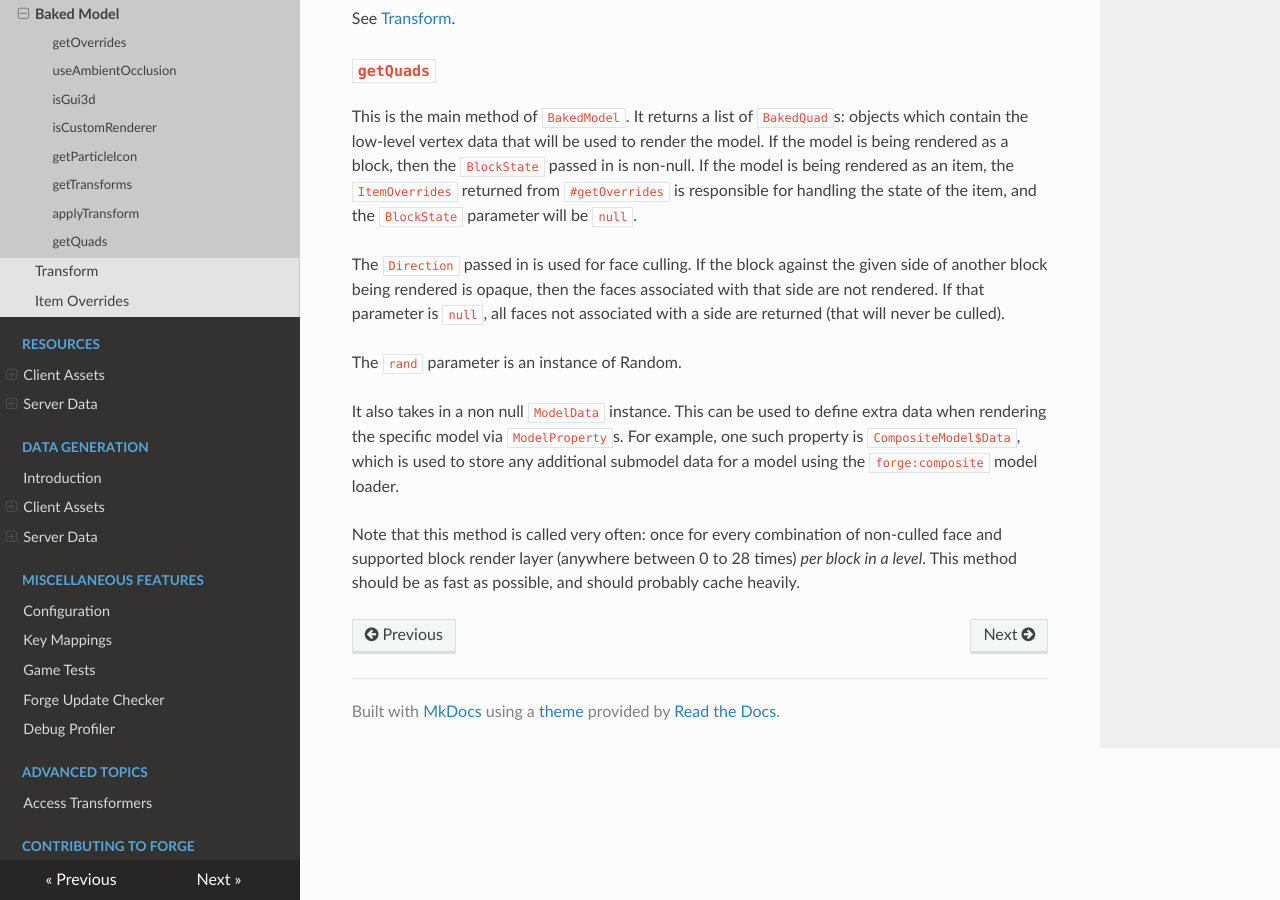
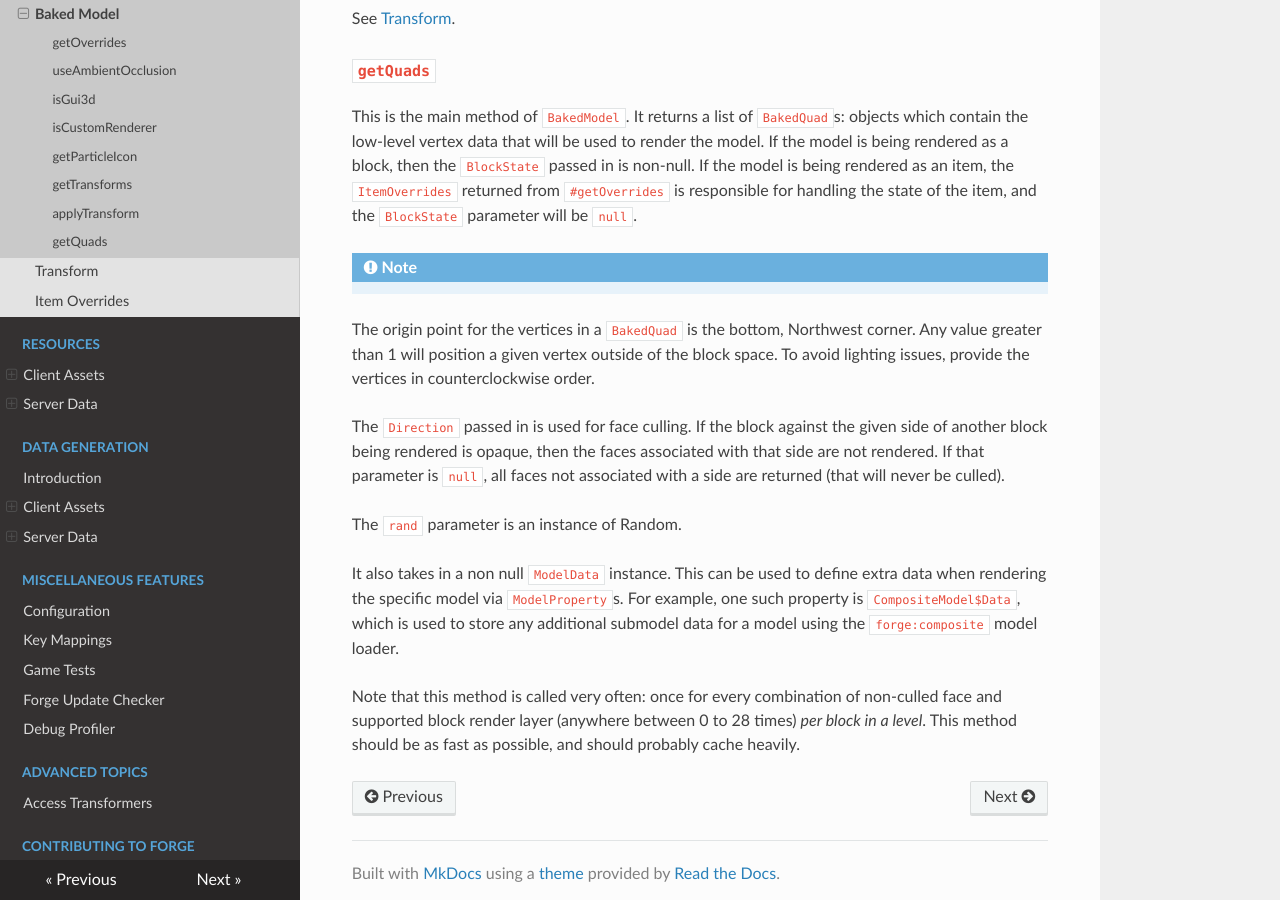
Before and after one commit to MinecraftForge/Documentation, an MkDocs documentation site: the page built from docs/rendering/modelloaders/bakedmodel.md, in a window 1280 px wide and 900 px high, scrolled down 1535 px. Built offline with MkDocs 1.6.1, drawn with Linux system fonts in a browser that asks for light colours; nearby versions of some CDN libraries.

Commit message:
Added information related to creating a BakedQuad.

```diff
--- a/docs/rendering/modelloaders/bakedmodel.md
+++ b/docs/rendering/modelloaders/bakedmodel.md
@@ -43,6 +43,9 @@ See [Transform][transform].
 
 This is the main method of `BakedModel`. It returns a list of `BakedQuad`s: objects which contain the low-level vertex data that will be used to render the model. If the model is being rendered as a block, then the `BlockState` passed in is non-null. If the model is being rendered as an item, the `ItemOverrides` returned from `#getOverrides` is responsible for handling the state of the item, and the `BlockState` parameter will be `null`.
 
+!!! note
+  The origin point for the vertices in a `BakedQuad` is the bottom, Northwest corner. Any value greater than 1 will position a given vertex outside of the block space. To avoid lighting issues, provide the vertices in counterclockwise order.
+
 The `Direction` passed in is used for face culling. If the block against the given side of another block being rendered is opaque, then the faces associated with that side are not rendered. If that parameter is `null`, all faces not associated with a side are returned (that will never be culled).
 
 The `rand` parameter is an instance of Random.
@@ -51,6 +54,8 @@ It also takes in a non null `ModelData` instance. This can be used to define ext
 
 Note that this method is called very often: once for every combination of non-culled face and supported block render layer (anywhere between 0 to 28 times) *per block in a level*. This method should be as fast as possible, and should probably cache heavily.
 
+
+
 [overrides]: ./itemoverrides.md
 [ambocc]: https://en.wikipedia.org/wiki/Ambient_occlusion
 [bewlr]: ../../items/bewlr.md
```
